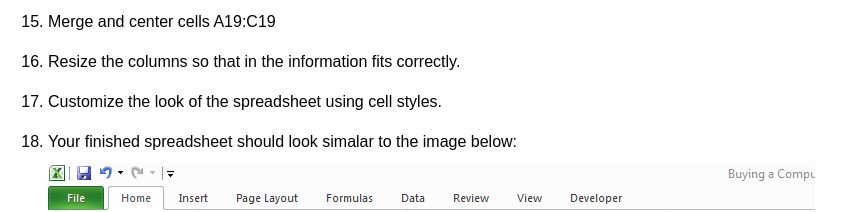
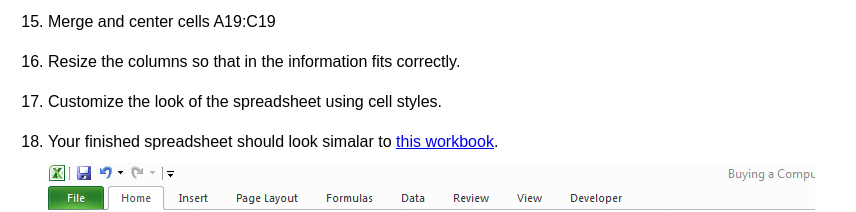
Before and after one commit to eddiecmurray/CIS101, a plain HTML site: page Projects/buying_a_computer_project.html in a window 1280 px wide. Shown: the part 1420-1632 px from the top of the page, without its empty margins (0-856 px from the left). Drawn offline with Linux system fonts and the light colour scheme.

Commit message:
Added link to example.

```diff
--- a/Projects/buying_a_computer_project.html
+++ b/Projects/buying_a_computer_project.html
@@ -40,7 +40,7 @@
 				<li>Merge and center cells A19:C19</li>
 				<li>Resize the columns so that in the information fits correctly.</li>
 				<li>Customize the look of the spreadsheet using cell styles. </li>
-				<li>Your finished spreadsheet should look simalar to the image below:</li>
+				<li>Your finished spreadsheet should look simalar to <a href="https://yonkerspublicschools-my.sharepoint.com/personal/emurray_yonkerspublicschools_org/_layouts/15/guestaccess.aspx?guestaccesstoken=eFKzq%2Fnvhr6MpbawmYY0BIqTPBFxUEKaT3kXgsYKL4w%3D&docid=06b617801efe54a7e9ea43170d5cec8c1&rev=1">this workbook</a>.</li>
 				<img src="buying_computer_sample.png">
 			</ol>
 			<p>[ <a href="#top">Top of Page</a> ]</p>
```
